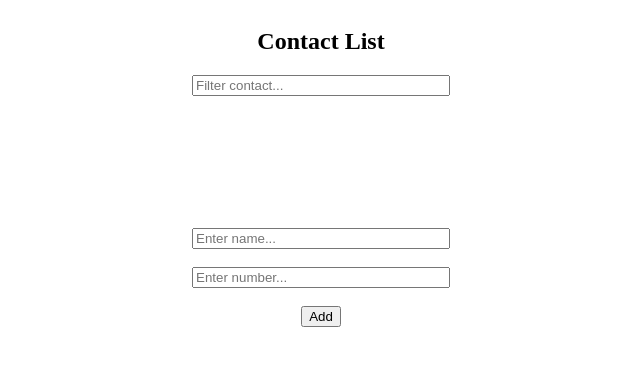
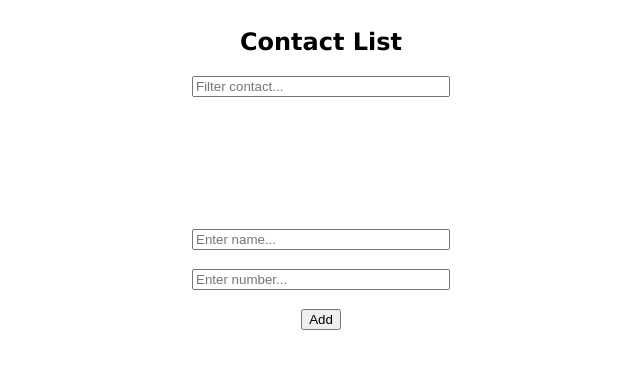
Before and after one commit to kobrak1/contacts-app, a React (Create React App) app: page / in a window 1280 px wide. Shown: the top 368 px of the page, without its empty margins (319-959 px from the left). Built offline with nearby package versions, Linux system fonts and the light colour scheme.

Commit message:
style added

```diff
--- a/src/App.css
+++ b/src/App.css
@@ -1,3 +1,8 @@
+:root{
+    box-sizing: border-box;
+    font-family: Verdana, Geneva, Tahoma, sans-serif;
+}
+
 .App {
     display: flex;
     flex-direction: column;
```
